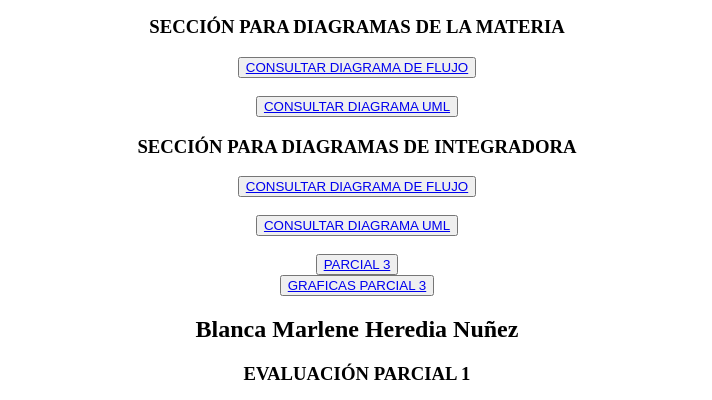
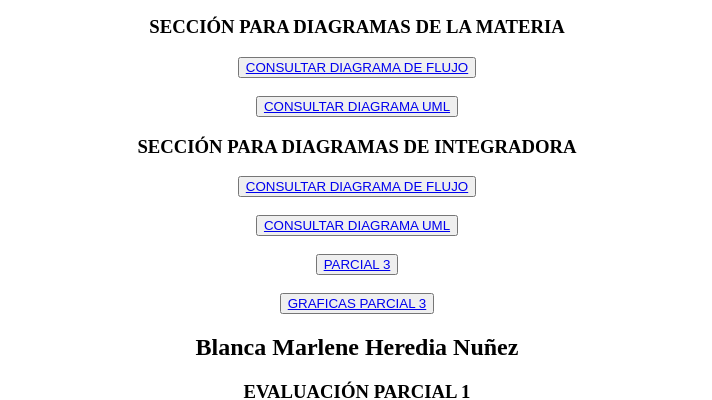
Before and after one commit to Blanca-Heredia/Parcial1, a plain HTML site: page index.html in a window 1280 px wide. Shown: the part 416-816 px from the top of the page, without its empty margins (283-995 px from the left). Drawn offline with Linux system fonts and the light colour scheme.

Commit message:
Update index.html

```diff
--- a/index.html
+++ b/index.html
@@ -12,7 +12,7 @@
             <h3>SECCIÓN PARA DIAGRAMAS DE INTEGRADORA</h3>
             <button><a href="diagramas_flujo_inte.html">CONSULTAR DIAGRAMA DE FLUJO</button></a><br><br>
             <button><a href="diagrama_uml_inter.html">CONSULTAR DIAGRAMA UML</button></a><br><br>
-            <button><a href="https://app-joyas-lzza.bolt.host/">PARCIAL 3</button></a><br>
+            <button><a href="https://app-joyas-lzza.bolt.host/">PARCIAL 3</button></a><br><br>
             <button><a href="https://app-joyas-lzza.bolt.host/">GRAFICAS PARCIAL 3</button></a><br>
             <h2>Blanca Marlene Heredia Nuñez</h2>
             <h3>EVALUACIÓN PARCIAL 1</h3>
```
